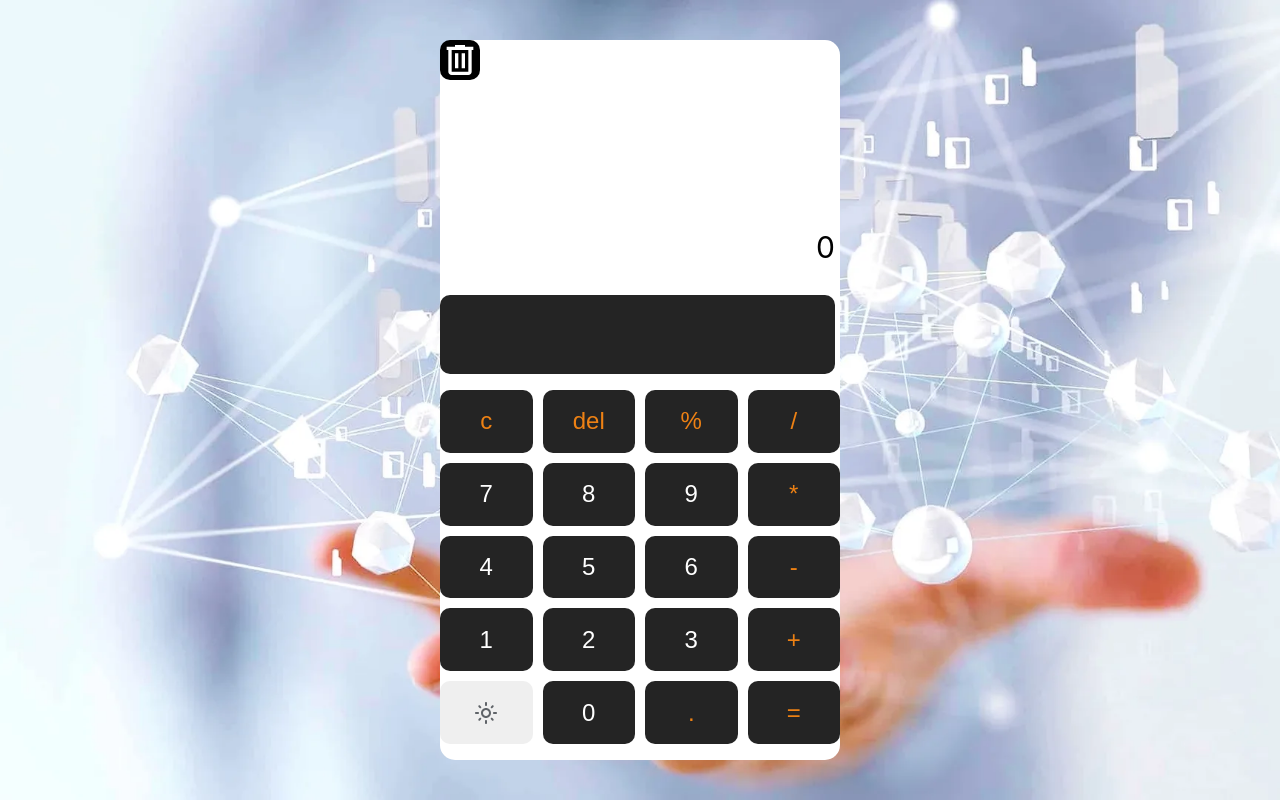
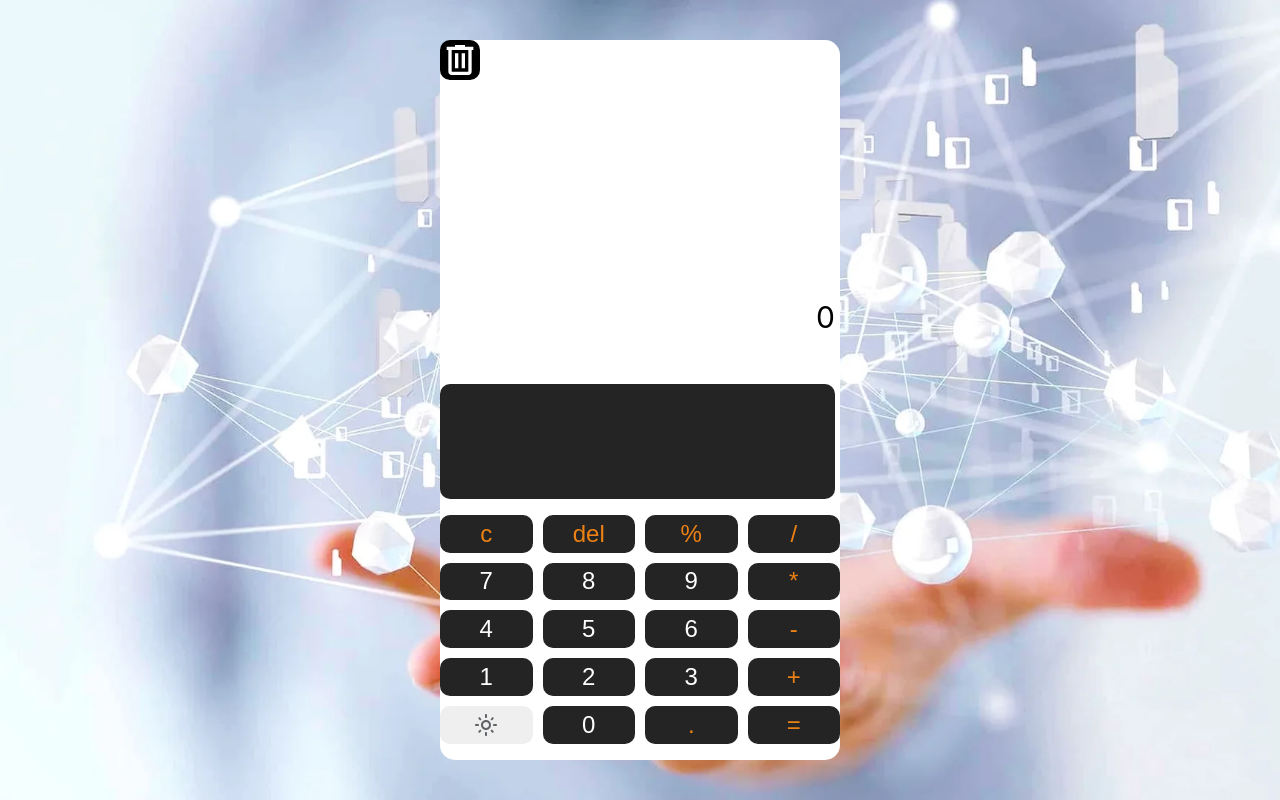
Before and after one commit to arazshikhli/calculator_app, a React (Create React App) app: page / in a window 1280 px wide. Built offline with nearby package versions, Linux system fonts and the light colour scheme.

Commit message:
style(fixed container)

```diff
--- a/src/components/LogicPage/LogicPage.module.css
+++ b/src/components/LogicPage/LogicPage.module.css
@@ -20,7 +20,8 @@
     width: 400px;
     background-color: var(--calc-bg);
     border-radius: 15px;
-    display: grid;
+    display: flex;
+    flex-direction: column;
     height: 100%;
     }
 
@@ -28,7 +29,8 @@
         width: 400px;
         background-color: white;
         border-radius: 15px;
-        display: grid;
+        display: flex;
+        flex-direction: column;
         height: 100%;
         color: black;
         }
```
